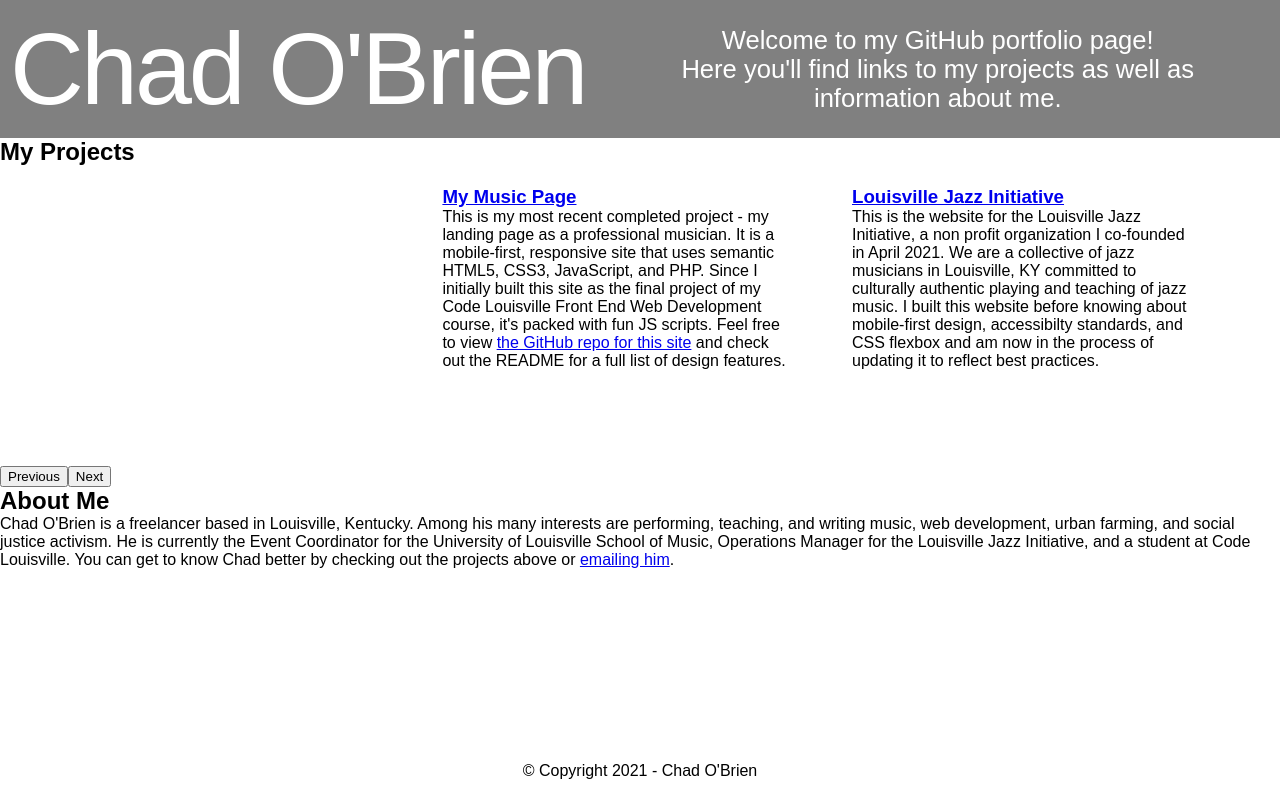
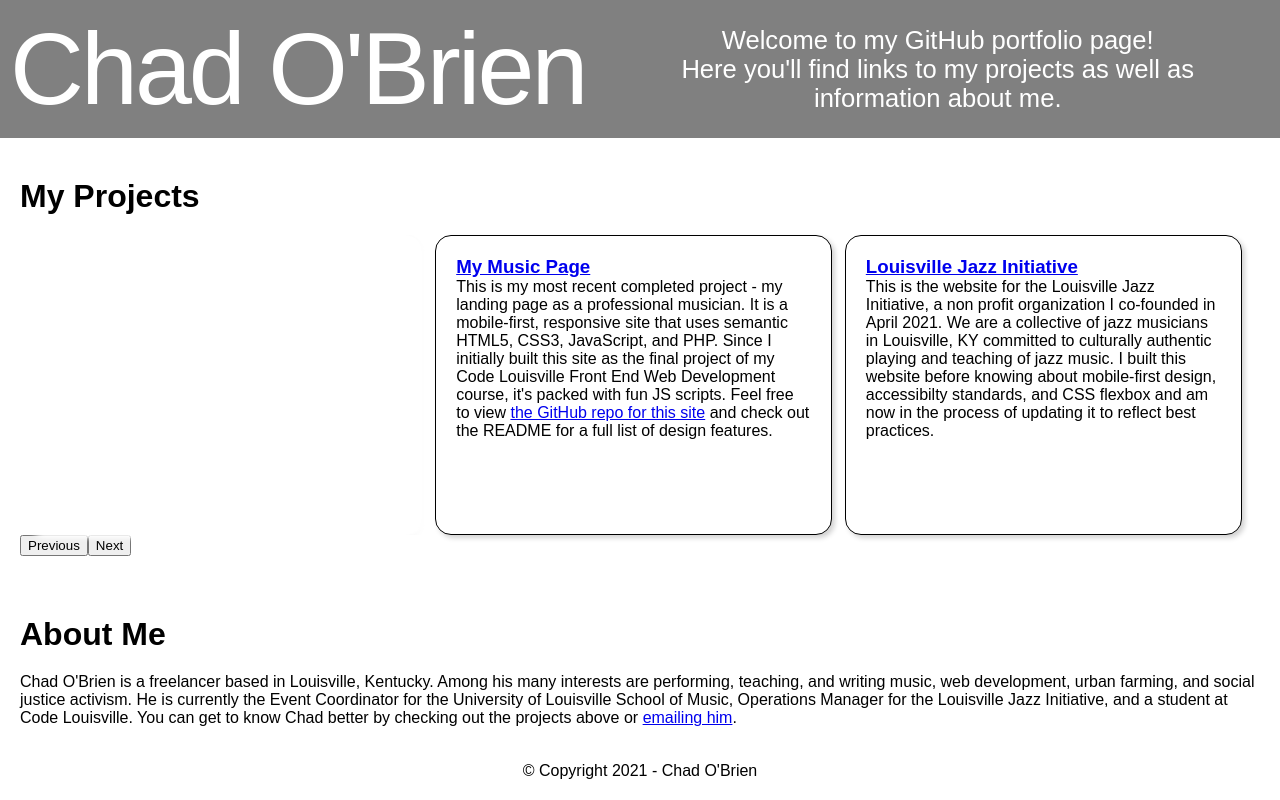
Before and after one commit to csobrien90/csobrien90.github.io, a React (Create React App) app: page / in a window 1280 px wide. Built offline with nearby package versions, Linux system fonts and the light colour scheme; a web font is replaced by a local one.

Commit message:
start card styling

```diff
--- a/src/components/Slider.js
+++ b/src/components/Slider.js
@@ -50,7 +50,7 @@ class Slider extends React.Component {
 
     render() {
         return(
-            <section>
+            <section className="projects">
                 <h2>My Projects</h2>
                 <article id="project-slider">
                     {cardData && cardData.map((card) => {
--- a/src/index.css
+++ b/src/index.css
@@ -50,9 +50,19 @@ header p {
 
 footer {
   position: absolute;
-  bottom: 20px;
+  bottom: 0;
   width: 100%;
   text-align: center;
+  padding: 20px;
+}
+
+h2 {
+  font-size: 2em;
+  margin: 20px 0;
+}
+
+section {
+  padding: 20px;
 }
 
 #project-slider {
@@ -64,10 +74,21 @@ footer {
 }
 
 .card {
-  width: 30%;
+  width: 31%;
   height: 300px;
   padding: 20px;
   margin: 0 1%;
+  border: 1px solid black;
+  border-radius: 1em;
+  box-shadow: 3px 3px 5px lightgray;
+  transition: left .3s;
+}
+
+/* negate card aesthetic for blank placeholders */
+.card:first-of-type, .card:last-of-type {
+  border: 1px solid white;
+  border-radius: 1em;
+  box-shadow: 3px 3px 5px white;
 }
 
 .focus, .prev, .next {
@@ -76,13 +97,13 @@ footer {
 }
 
 .focus {
-  left: 32%;
+  left: 33%;
 }
 
 .prev {
-  left: 0;
+  left: 1%;
 }
 
 .next {
-  left: 64%;
+  left: 65%;
 }
```
